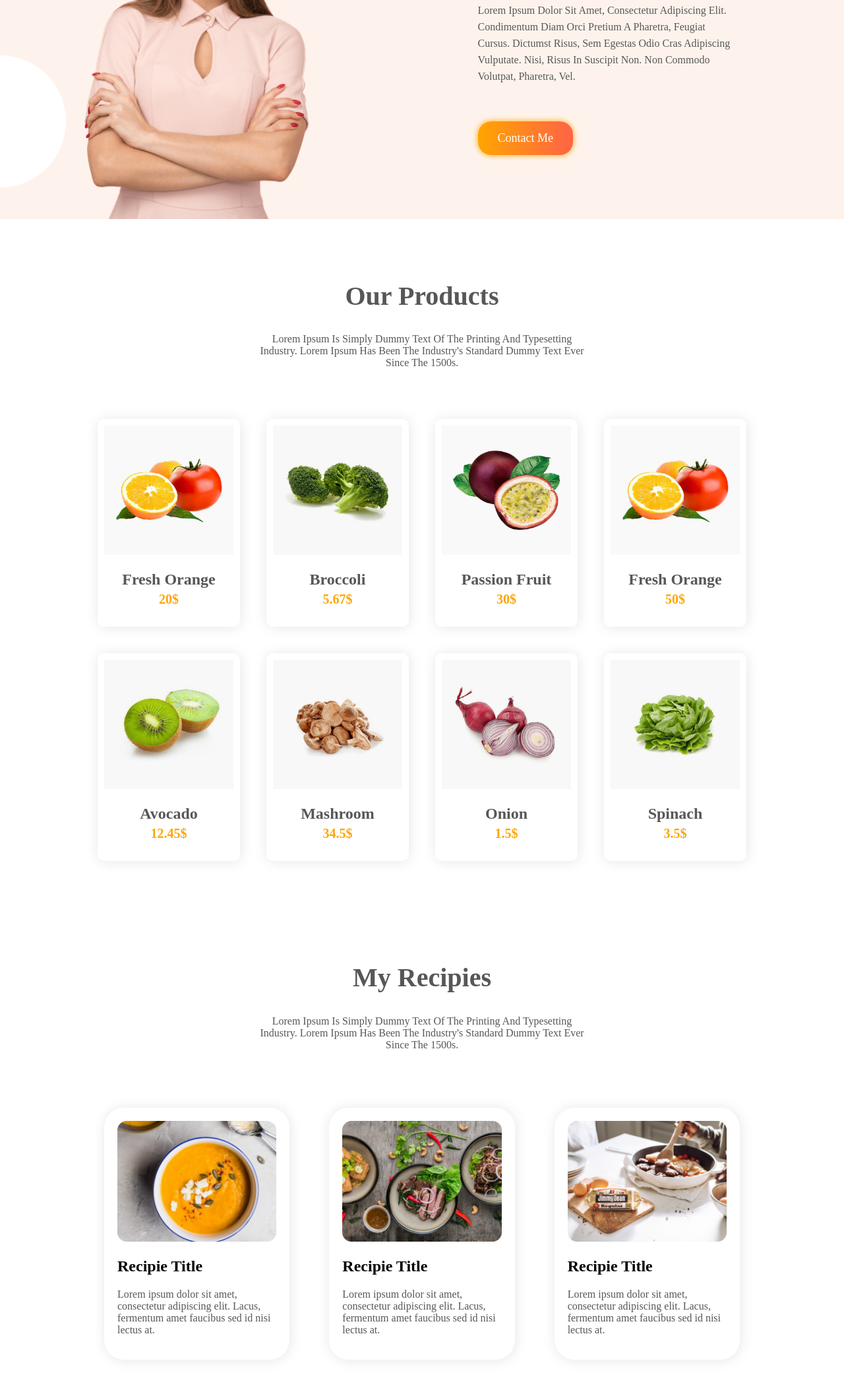
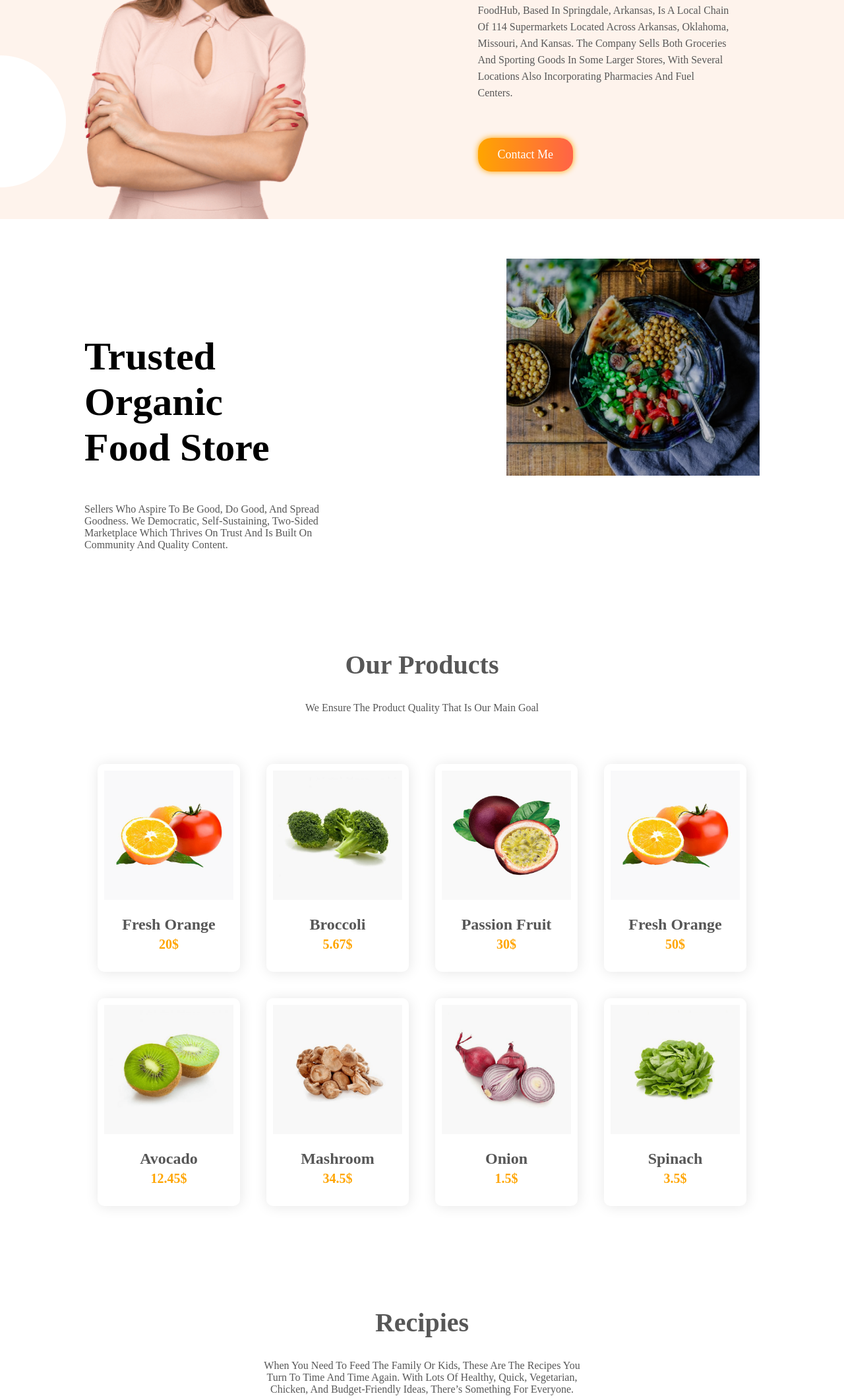
Before and after one commit to durjoi/foodhub, a plain HTML site: page index.html in a window 1280 px wide. Shown: the part 1068-3187 px from the top of the page at 66% size. Drawn offline with Linux system fonts and the light colour scheme.

Commit message:
Content Updated

```diff
--- a/index.html
+++ b/index.html
@@ -31,10 +31,22 @@
         </div>
         <div class="about-me-content">
             <h2 class="secondary-heading text-grey">About Me</h2>
-            <p class="section-subheading text-grey">Lorem ipsum dolor sit amet, consectetur adipiscing elit. Condimentum diam orci pretium a pharetra, feugiat cursus. Dictumst risus, sem egestas odio cras adipiscing vulputate. Nisi, risus in suscipit non. Non commodo volutpat, pharetra, vel.</p>
+            <p class="section-subheading text-grey">FoodHub, based in Springdale, Arkansas, is a local chain of 114 supermarkets located across Arkansas, Oklahoma, Missouri, and Kansas. The company sells both groceries and sporting goods in some larger stores, with several locations also incorporating pharmacies and fuel centers.</p>
             <a href="#" target="_blank" class="btn btn-primary border-none">
                 Contact Me
             </a>
+        </div>
+    </section>
+
+    <section class="know-more d-flex section-pb section-pt">
+
+        <div class="know-more-content">
+            <h2 class="section-heading">Trusted Organic<br> Food Store</h2>
+            <p class="section-subheading text-grey">sellers who aspire to be good, do good, and spread goodness. We democratic, self-sustaining, two-sided marketplace which thrives on trust and is built on community and quality content.</p>
+        </div>
+
+        <div class="know-more-img">
+            <img src="/foodhub/images/Project Cover8.png" alt="">
         </div>
     </section>
 
@@ -42,7 +54,7 @@
     <section class="shop section-pt section-pb">
         <div class="section-header text-center section-pb">
             <h2 class="section-heading text-grey">Our Products</h2>
-            <p class="section-subheading text-grey">Lorem Ipsum is simply dummy text of the printing and typesetting industry. Lorem Ipsum has been the industry's standard dummy text ever since the 1500s.</p>
+            <p class="section-subheading text-grey">We ensure the product quality that is our main goal</p>
         </div>
 
         <div class="shop-content d-flex text-center">
@@ -96,27 +108,27 @@
 
     <section class="recipe section-pt section-pb">
         <div class="section-header text-center section-pb">
-            <h2 class="section-heading text-grey">My Recipies</h2>
-            <p class="section-subheading text-grey">Lorem Ipsum is simply dummy text of the printing and typesetting industry. Lorem Ipsum has been the industry's standard dummy text ever since the 1500s.</p>
+            <h2 class="section-heading text-grey">Recipies</h2>
+            <p class="section-subheading text-grey">When you need to feed the family or kids, these are the recipes you turn to time and time again. With lots of healthy, quick, vegetarian, chicken, and budget-friendly ideas, there’s something for everyone.</p>
         </div>
 
         <div class="recipe-content d-flex">
             <div class="item bg-white">
                 <img src="/foodhub/images/Project Cover.png" alt="">
-                <h2>Recipie Title</h2>
-                <p class="text-grey">Lorem ipsum dolor sit amet, consectetur adipiscing elit. Lacus, fermentum amet faucibus sed id nisi lectus at.</p>
+                <h2>Thai Soup</h2>
+                <p class="text-grey">It’s so cozy, it’s so comforting, and it’s so fragrant with all the cilantro, basil and lime juice.</p>
             </div>
 
             <div class="item bg-white">
                 <img src="/foodhub/images/Project Cover1.jpg" alt="">
-                <h2>Recipie Title</h2>
-                <p class="text-grey">Lorem ipsum dolor sit amet, consectetur adipiscing elit. Lacus, fermentum amet faucibus sed id nisi lectus at.</p>
+                <h2>Veef Steak Marinade</h2>
+                <p class="text-grey">This is just an excellent beef steak marinade that adds juiciness and flavour into steaks, transforming economical steaks from just ok to “wow!”.</p>
             </div>
 
             <div class="item bg-white">
                 <img src="/foodhub/images/Project Cover.jpg" alt="">
-                <h2>Recipie Title</h2>
-                <p class="text-grey">Lorem ipsum dolor sit amet, consectetur adipiscing elit. Lacus, fermentum amet faucibus sed id nisi lectus at.</p>
+                <h2>Breakfast with Jimmy Dean</h2>
+                <p class="text-grey">Breakfast food features savory pork sausage, fluffy eggs and melty cheese in a buttery croissant sandwich</p>
             </div>
         </div>
 
--- a/style.css
+++ b/style.css
@@ -237,3 +237,28 @@ footer h2 {
     font-weight: 700;
     font-size: 20px;
 }
+
+.know-more {
+
+}
+
+.know-more-img {
+    padding-left: 10%;
+    padding-right: 10%;
+    width: 30%
+}
+
+.know-more-img img {
+    width: 100%;
+}
+
+.know-more-content {
+    width: 30%;
+    padding-top: 5%;
+    padding-left: 10%;
+    padding-right: 10%;
+}
+
+.know-more-content h2 {
+    font-size: 60px;
+}
```
Also changed, not shown: images/Project Cover8.png (added).
